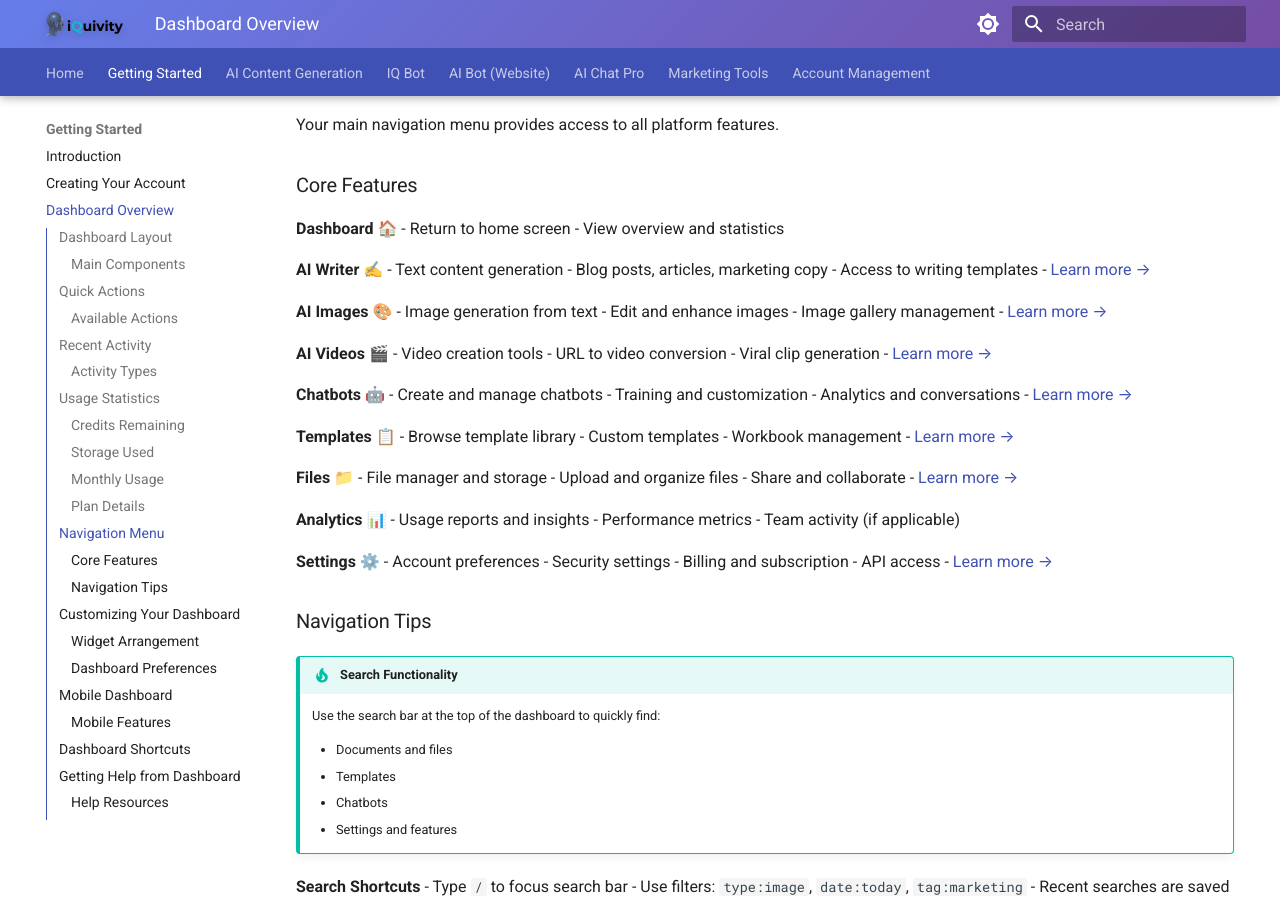
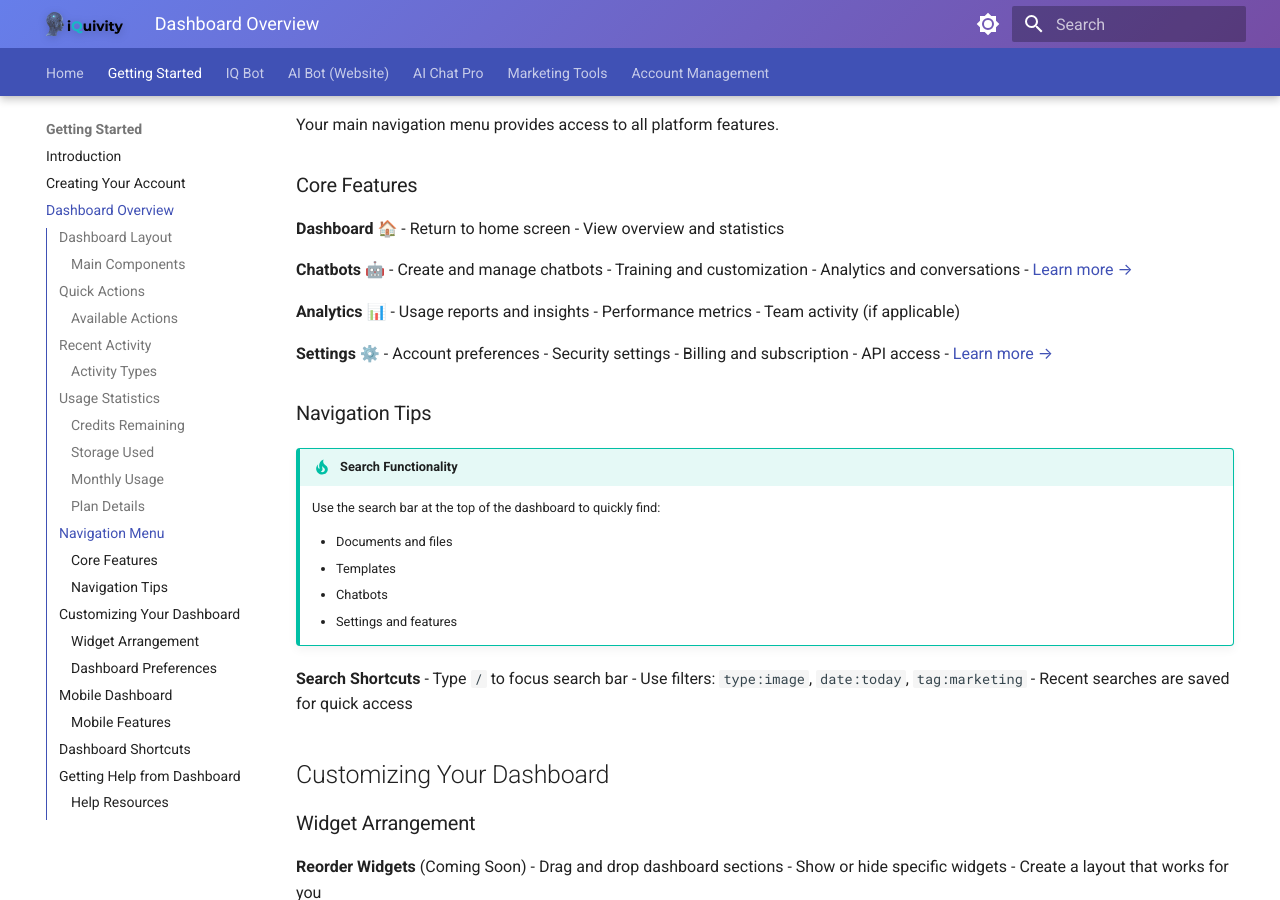
Before and after one commit to rpemmara/iquivity-docs, an MkDocs documentation site: the page built from docs/getting-started/dashboard.md, in a window 1280 px wide and 900 px high, scrolled down 2948 px. Built offline with MkDocs 1.6.1 and Material for MkDocs 9.7.7, drawn with Linux system fonts in a browser that asks for light colours; the version menu is left out.

Commit message:
Remove AI Content Generation section and fix broken links
- Removed AI Content Generation section from navigation
- Fixed broken links in index.md, dashboard.md, introduction.md, and troubleshooting.md
- Removed references to deleted features files

🤖 Generated with [Claude Code](https://claude.com/claude-code)

Co-Authored-By: Claude <noreply@anthropic.com>

```diff
--- a/docs/getting-started/dashboard.md
+++ b/docs/getting-started/dashboard.md
@@ -158,41 +158,11 @@ Your main navigation menu provides access to all platform features.
 - Return to home screen
 - View overview and statistics
 
-**AI Writer** ✍️
-- Text content generation
-- Blog posts, articles, marketing copy
-- Access to writing templates
-- [Learn more →](../features/ai-writer.md)
-
-**AI Images** 🎨
-- Image generation from text
-- Edit and enhance images
-- Image gallery management
-- [Learn more →](../features/ai-images.md)
-
-**AI Videos** 🎬
-- Video creation tools
-- URL to video conversion
-- Viral clip generation
-- [Learn more →](../features/ai-videos.md)
-
 **Chatbots** 🤖
 - Create and manage chatbots
 - Training and customization
 - Analytics and conversations
 - [Learn more →](../chatbots/iq-bot/overview.md)
-
-**Templates** 📋
-- Browse template library
-- Custom templates
-- Workbook management
-- [Learn more →](../features/templates.md)
-
-**Files** 📁
-- File manager and storage
-- Upload and organize files
-- Share and collaborate
-- [Learn more →](../features/file-management.md)
 
 **Analytics** 📊
 - Usage reports and insights
@@ -311,4 +281,4 @@ Access help directly from your dashboard:
 
 ---
 
-**Previous:** [← Account Creation](account-creation.md) | **Next:** [AI Writer →](../features/ai-writer.md)
+**Previous:** [← Account Creation](account-creation.md) | **Next:** [IQ Bot →](../chatbots/iq-bot/overview.md)
--- a/mkdocs.yml
+++ b/mkdocs.yml
@@ -138,10 +138,6 @@ nav:
       - Introduction: getting-started/introduction.md
       - Creating Your Account: getting-started/account-creation.md
       - Dashboard Overview: getting-started/dashboard.md
-  - AI Content Generation:
-      - AI Writer: features/ai-writer.md
-      - AI Image Generator: features/ai-images.md
-      - AI Video Creator: features/ai-videos.md
   - IQ Bot:
       - Overview: chatbots/iq-bot/overview.md
       - Getting Started: chatbots/iq-bot/getting-started.md
```
Also changed, not shown: docs/getting-started/introduction.md (+1 -24 lines), docs/index.md (+0 -11 lines), docs/support/troubleshooting.md (+1 -1 lines).
